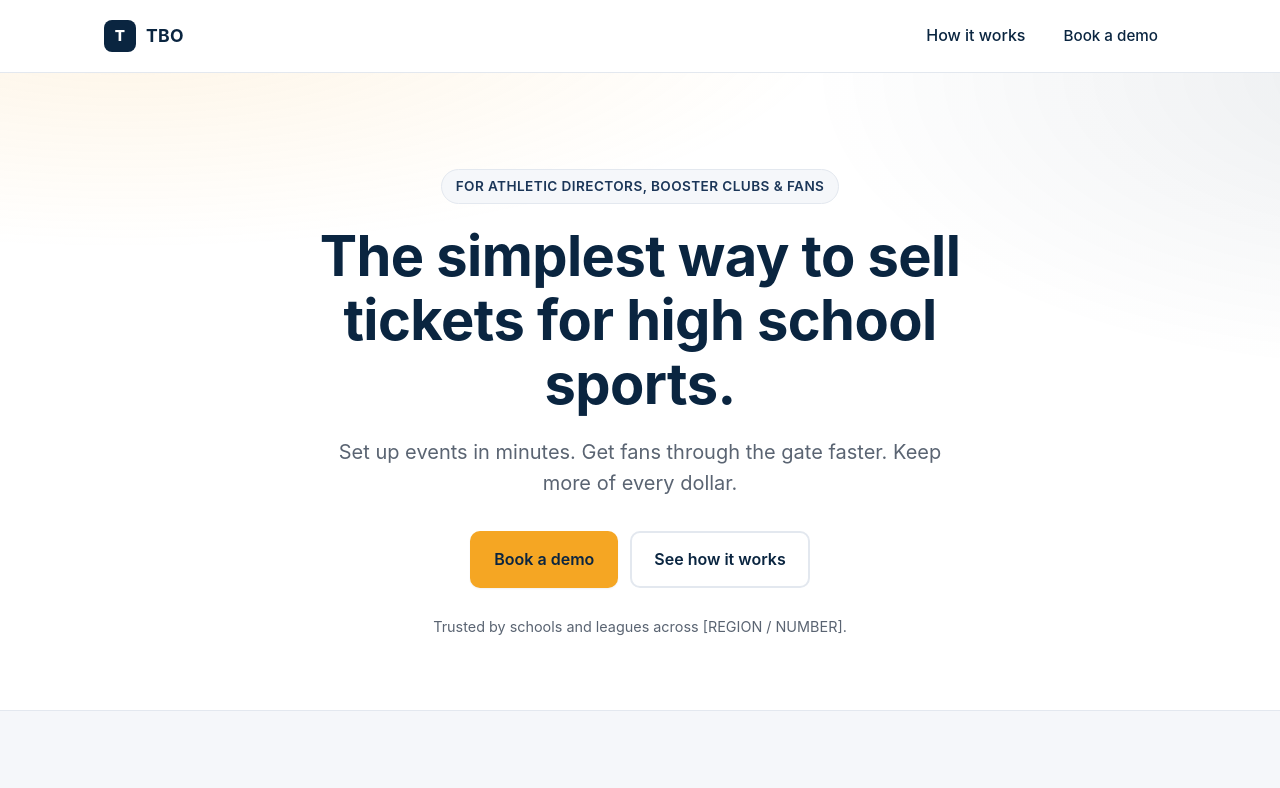
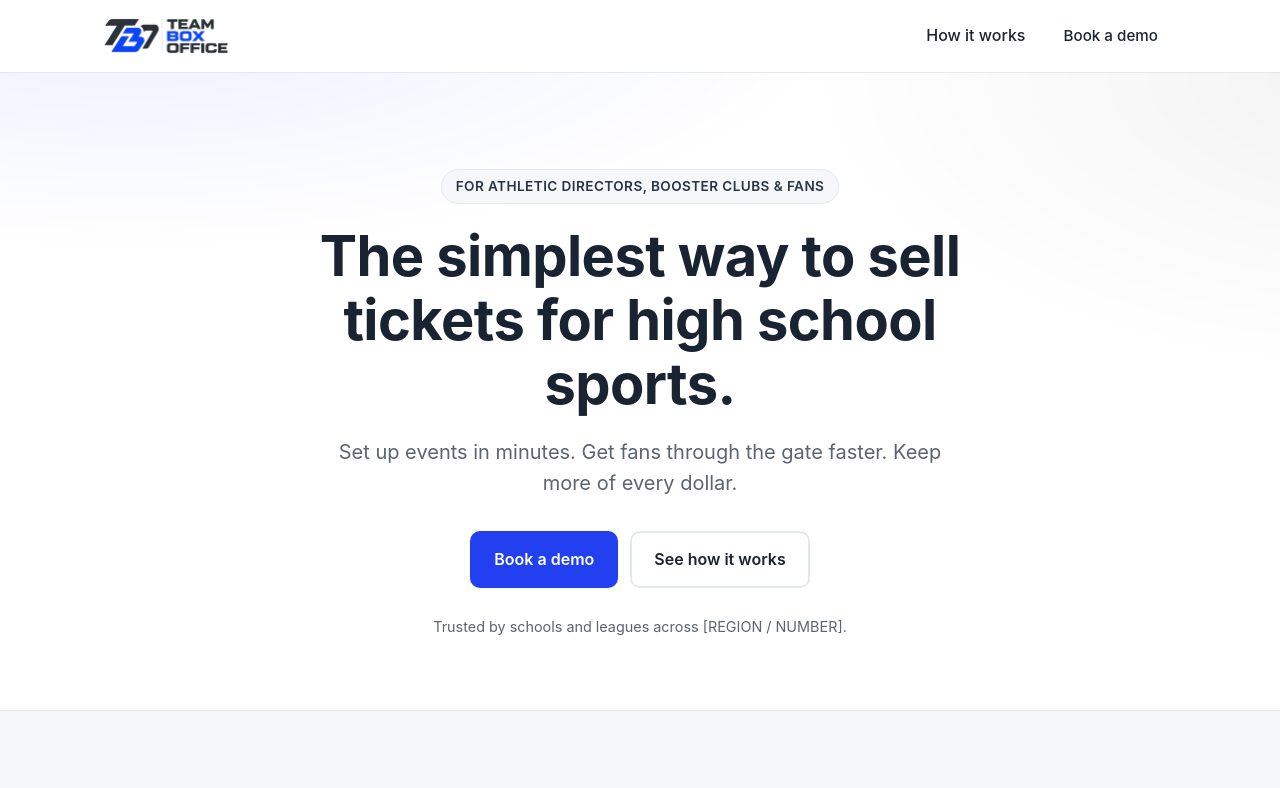
Before and after one commit to team-box-office/tbo-landing-page, a plain HTML site: page index.html in a window 1280 px wide. Shown: the top 788 px of the page. Drawn offline with Linux system fonts and the light colour scheme.

Commit message:
Apply Team Box Office brand
- Swap palette for brand colors (charcoal #1a2332, blue #2240f0)
- Replace placeholder letter mark with real logo in assets/logo.webp
- Update page title and footer brand name to "Team Box Office"
- Adjust button and step-number text to white for contrast on blue

Co-Authored-By: Claude Opus 4.7 <noreply@anthropic.com>

```diff
--- a/index.html
+++ b/index.html
@@ -3,8 +3,8 @@
   <head>
     <meta charset="utf-8" />
     <meta name="viewport" content="width=device-width, initial-scale=1" />
-    <title>TBO — Ticketing built for high school sports</title>
-    <!-- [REVIEW] page title: product name "TBO" and tagline both invented -->
+    <title>Team Box Office — Ticketing built for high school sports</title>
+    <!-- [REVIEW] tagline is invented; brand name is confirmed -->
     <meta
       name="description"
       content="Sell tickets, scan at the gate, and keep more of every dollar. Built for athletic directors, booster clubs, and the fans who show up."
@@ -18,12 +18,11 @@
          ============================================================ */
 
       :root {
-        /* [REVIEW] colors — placeholder palette (navy + warm orange).
-           Swap for your brand hex codes. */
-        --color-ink: #0a2540;       /* primary deep navy */
-        --color-ink-soft: #1b3658;
-        --color-accent: #f5a623;    /* warm orange, buttons & highlights */
-        --color-accent-hover: #e0951a;
+        /* Team Box Office brand palette — pulled from the logo. */
+        --color-ink: #1a2332;       /* charcoal navy (TBO dark) */
+        --color-ink-soft: #2a3447;
+        --color-accent: #2240f0;    /* TBO brand blue — buttons & highlights */
+        --color-accent-hover: #1a35cc;
         --color-bg: #ffffff;
         --color-bg-soft: #f5f7fa;   /* section backgrounds */
         --color-text: #1a1a1a;
@@ -89,7 +88,7 @@
 
       .btn--primary {
         background: var(--color-accent);
-        color: var(--color-ink);
+        color: #fff;
         box-shadow: var(--shadow-sm);
       }
       .btn--primary:hover { background: var(--color-accent-hover); }
@@ -128,18 +127,11 @@
         color: var(--color-ink);
       }
       .brand:hover { text-decoration: none; }
-      .brand__mark {
-        display: inline-grid;
-        place-items: center;
-        width: 32px;
-        height: 32px;
-        border-radius: 8px;
-        background: var(--color-ink);
-        color: #fff;
-        font-weight: 800;
-        font-size: 0.95rem;
+      .brand__logo {
+        display: block;
+        height: 36px;
+        width: auto;
       }
-      .brand__name { font-size: 1.1rem; letter-spacing: 0.02em; }
 
       .site-nav { display: flex; align-items: center; gap: 20px; }
       .site-nav a { color: var(--color-ink); font-weight: 500; }
@@ -149,9 +141,9 @@
         padding: 96px 0 72px;
         background:
           radial-gradient(1200px 400px at 10% -10%,
-            rgba(245, 166, 35, 0.12), transparent 60%),
+            rgba(34, 64, 240, 0.08), transparent 60%),
           radial-gradient(1000px 500px at 110% 0%,
-            rgba(10, 37, 64, 0.08), transparent 60%),
+            rgba(26, 35, 50, 0.06), transparent 60%),
           var(--color-bg);
       }
       .hero__inner { text-align: center; max-width: 820px; }
@@ -232,7 +224,7 @@
         height: 40px;
         border-radius: 50%;
         background: var(--color-accent);
-        color: var(--color-ink);
+        color: #fff;
         font-weight: 800;
         font-size: 1.05rem;
         margin-bottom: 16px;
@@ -288,11 +280,8 @@
   <body>
     <header class="site-header">
       <div class="container site-header__inner">
-        <a class="brand" href="#">
-          <span class="brand__mark" aria-hidden="true">T</span>
-          <!-- [REVIEW] logo is a placeholder letter mark; swap in your real logo file -->
-          <span class="brand__name">TBO</span>
-          <!-- [REVIEW] brand name "TBO" assumed from folder name -->
+        <a class="brand" href="#" aria-label="Team Box Office — home">
+          <img src="assets/logo.webp" alt="Team Box Office" class="brand__logo" />
         </a>
         <nav class="site-nav" aria-label="Primary">
           <a href="#how-it-works">How it works</a>
@@ -382,8 +371,7 @@
 
     <footer class="site-footer">
       <div class="container site-footer__inner">
-        <p>&copy; <span id="year"></span> TBO. All rights reserved.</p>
-        <!-- [REVIEW] company name -->
+        <p>&copy; <span id="year"></span> Team Box Office. All rights reserved.</p>
         <nav aria-label="Footer">
           <a href="#">Privacy</a>
           <a href="#">Terms</a>
```
Also changed, not shown: assets/logo.webp (added).
